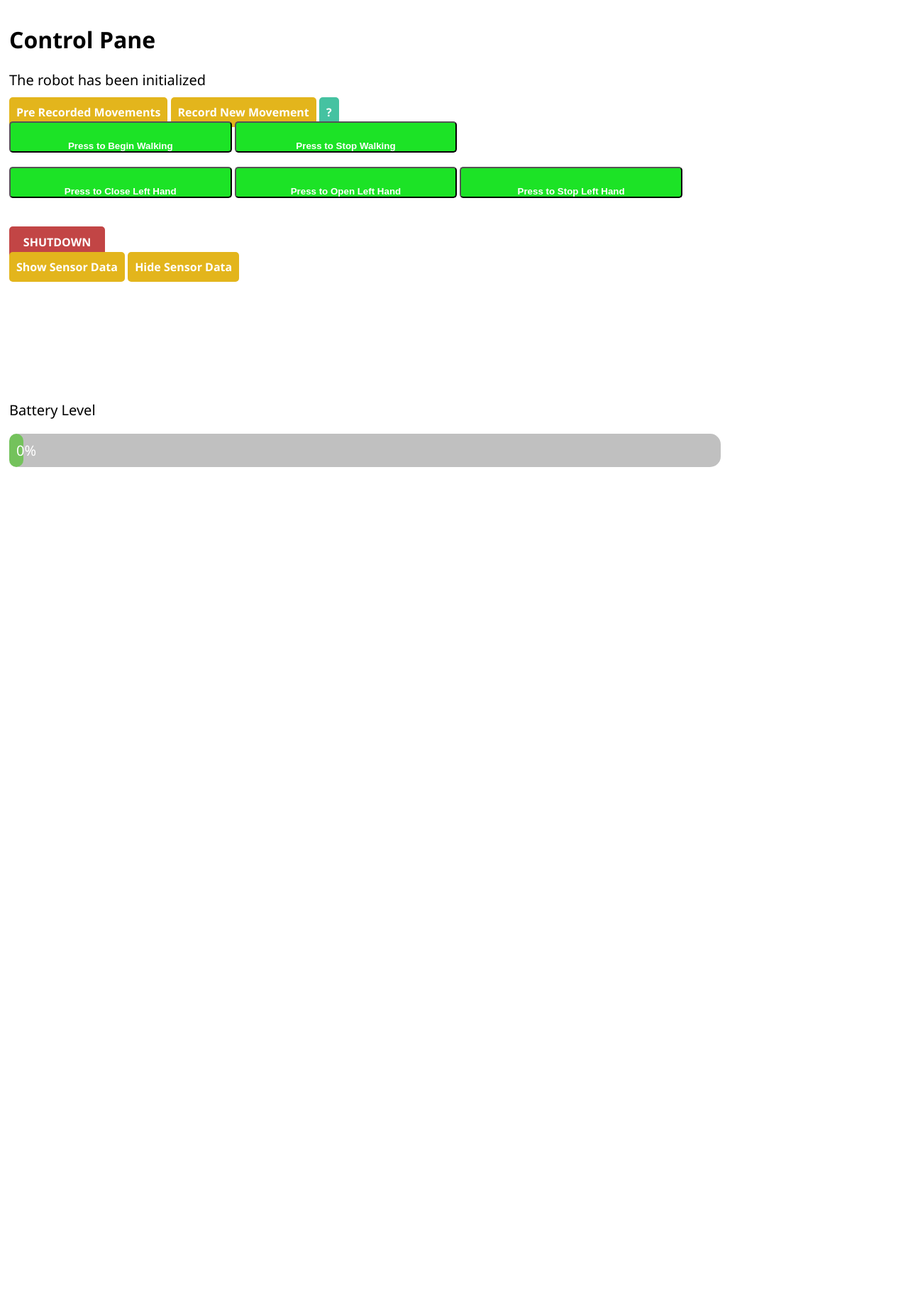
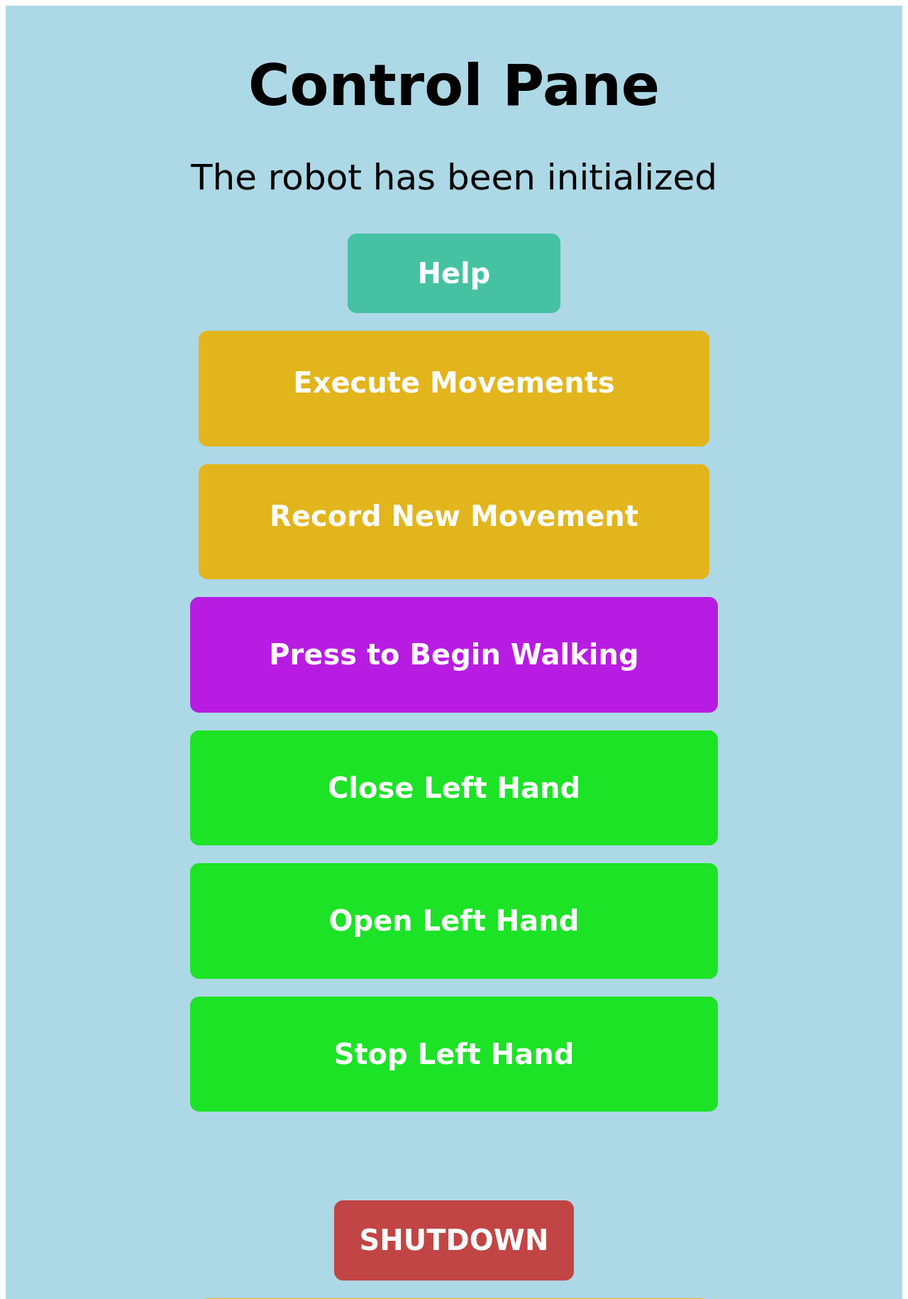
Before and after one commit to KoalbyMQP22-23/raspberry-pi, a Flask app: page /home/ in a window 1280 px wide. Shown: the top 1830 px of the page at 71% size. Before the commit the page ends 658 px from the top, so only its background shows below. Run offline with Flask 3, Linux system fonts and the light colour scheme; parts of the project's set-up code (start-up, migrations or seed data) failed here and were passed over; some libraries are stand-ins or nearby versions.

Commit message:
UI overhaul

```diff
--- a/app.py
+++ b/app.py
@@ -8,7 +8,6 @@ from serial import SerialException
 from backend.KoalbyHumaniod.Robot import RealRobot, SimRobot
 from backend.KoalbyHumaniod.Sensors.sensorData import SensorData
 from backend.Primitives import MovementManager
-# from backend.Primitives.PrimitivesToExecute import PrimitivesToExecute
 from backend.Simulation import sim as vrep
 from backend.Testing.runToTestWalk import Walker
 
@@ -34,6 +33,8 @@ def init():
     :return: 1 if robot is not connected, 0 if robot is
     """
     global robot
+    global walker
+    walker = Walker()
     sensor_data = SensorData()
     try:
         robot = RealRobot()
@@ -67,6 +68,8 @@ def init_simulation():
     global sensor_data
     sensor_data = SensorData()
     global client_id
+    global walker
+    walker = Walker()
 
     # TODO: this is duplicated lots of places
     vrep.simxFinish(-1)  # just in case, close all opened connections
@@ -80,6 +83,7 @@ def init_simulation():
         return Response("0", mimetype="text/xml")
 
     robot = SimRobot(client_id)
+    print("robot should be created")
     sensor_data.init_robot(robot)
     return Response("1", mimetype="text/xml")
 
@@ -153,27 +157,16 @@ def sensor_data():
     return Response(json_object, mimetype="text/xml")
 
 
-@app.route("/walk-start/")
-def walk_start():
+@app.route("/walk-toggle/")
+def walk_toggle():
     """
     Sets the isWalking property to ture, making the robot start walking
     :return: Robot finished walking to the user. Will only return after robot stops walking
     """
     global walker
-    walker = Walker(True)
-    walker.play("walk", 1, 1, robot)
-    return Response("Robot finished walking", mimetype="text/xml")
+    walker.toggle("walk", 1, 1, robot)
+    return Response("Robot toggled walking", mimetype="text/xml")
 
-
-@app.route("/walk-stop/")
-def walk_stop():
-    """
-    Sets the isWalking property to false, making the robot stop walking
-    :return: Robot stopped walking to the user
-    """
-    global walker
-    walker.isWalking = False
-    return Response("Robot stopped walking", mimetype="text/xml")
 
 
 @app.route("/open-hand/")
@@ -208,3 +201,4 @@ def close_hand():
 
 if __name__ == '__main__':
     app.run(host='192.168.1.148', port=5000, debug=True, threaded=False)  #IP address here
+    # app.run(host='0.0.0.0', port=5000, debug=True, threaded=False)
--- a/backend/KoalbyHumaniod/Sensors/sensorData.py
+++ b/backend/KoalbyHumaniod/Sensors/sensorData.py
@@ -13,6 +13,6 @@ class SensorData(object):
                     "tf_luna_data": (self.robot.get_tf_luna_data()),
                     "pitch_roll_yaw": (self.robot.get_filtered_data(imu_data)),
                     "husky_lens_data": (self.robot.get_husky_lens_data())}
-        # ret_dict = {"battery_level": (self.robot.read_battery_level())}
+
         print(ret_dict)
         return ret_dict
--- a/static/site.css
+++ b/static/site.css
@@ -10,10 +10,19 @@
     color: inherit;
 }
 
+@media (pointer:none), (pointer:coarse) {
+    .body-content {
+        zoom: 250%;
+        text-align:center;
+        align-items:center;
+        justify-content: center;
+        background-color: lightblue;
+  }
+}
 
 .body-content {
     padding: 5px;
-    font-family: 'Segoe UI', Tahoma, Geneva, Verdana, sans-serif;
+    font-family: 'Comic Sans MS';
 }
 
 .child {
@@ -21,21 +30,22 @@
 }
 
 .init-button {
-    display: block;
+    display: inline-block;
     width: 115px;
-    height: 25px;
+    height: 20px;
+    margin: 10px;
     background: #61c245;
-    padding: 10px;
+    padding: 20px;
     text-align: center;
     text-decoration: none;
-    border-radius: 5px;
+    border-radius: 10px;
     color: white;
     font-weight: bold;
     line-height: 25px;
 }
 
 .shutdown-button {
-    display: block;
+    display: inline-block;
     width: 115px;
     height: 25px;
     background: #c24545;
@@ -46,14 +56,16 @@
     color: white;
     font-weight: bold;
     line-height: 25px;
+    margin-bottom: 10px;
 }
 
 .tutorial-button {
-    display: inline;
-    width: 115px;
+    display: inline-block;
+    width: 100px;
     height: 25px;
     background: #45c2a1;
     padding: 10px;
+    margin-bottom: 10px;
     text-align: center;
     text-decoration: none;
     border-radius: 5px;
@@ -63,17 +75,31 @@
 }
 
 .button {
-    display: inline;
-    width: 115px;
+    display: inline-block;
+    width: 50%;
     height: 25px;
     background: #e3b51c;
-    padding: 10px;
+    padding: 20px;
     text-align: center;
     text-decoration: none;
     border-radius: 5px;
     color: white;
+    margin-bottom: 10px;
     font-weight: bold;
-    line-height: 25px;
+}
+
+.sensor-button {
+    display: inline-block;
+    width: 50%;
+    height: 25px;
+    background: #e3b51c;
+    padding: 20px;
+    text-align: center;
+    text-decoration: none;
+    border-radius: 5px;
+    color: white;
+    margin-bottom: 10px;
+    font-weight: bold;
 }
 
 .loader {
@@ -106,12 +132,31 @@
 }
 
 .move_button {
-    width: 25%;
-    height: 15px;
+    display: inline-block;
+    border: none;
+    width: 60%;
+    margin-bottom: 10px;
     background: #1ce326;
     padding: 20px;
-    text-align: center;
     text-decoration: none;
+    font-family: 'Comic Sans MS';
+    font-size: 16px;
+    border-radius: 5px;
+    color: white;
+    font-weight: bold;
+    line-height: 25px;
+}
+
+.walk_button {
+    display: inline-block;
+    border: none;
+    width: 60%;
+    margin-bottom: 10px;
+    background: #b81ce3;
+    padding: 20px;
+    text-decoration: none;
+    font-family: 'Comic Sans MS';
+    font-size: 16px;
     border-radius: 5px;
     color: white;
     font-weight: bold;
--- a/templates/home.html
+++ b/templates/home.html
@@ -4,21 +4,18 @@
 {% endblock %}
 {% block content %}
     <h1>Control Pane</h1>
-    <p>The robot has been initialized</p>
+    <p id =descriptor>The robot has been initialized</p>
     <div>
-        <a href=pre-recorded class="button">Pre Recorded Movements</a>
+    <div>
+        <a href=tutorial class="tutorial-button">Help</a>
+    </div>
+
+    <a href=pre-recorded class="button">Execute Movements</a>
         <a href=record-new class="button">Record New Movement</a>
-        <a href=tutorial class="tutorial-button">?</a>
-    </div>
-    <div>
-        <button id="startWalk" class="move_button">Press to Begin Walking</button>
-        <button id="stopWalk" class="move_button">Press to Stop Walking</button>
-        <p id="walkMessage"></p>
-    </div>
-    <div>
-        <button id="closeHand" class="move_button">Press to Close Left Hand</button>
-        <button id="openHand" class="move_button">Press to Open Left Hand</button>
-        <button id="stopHand" class="move_button">Press to Stop Left Hand</button>
+    <button id="walk" class="walk_button">Press to Begin Walking</button>
+        <button id="closeHand" class="move_button">Close Left Hand</button>
+        <button id="openHand" class="move_button">Open Left Hand</button>
+        <button id="stopHand" class="move_button">Stop Left Hand</button>
     <p id="handMessage"></p>
     </div>
     <script>
@@ -28,27 +25,15 @@
     }
     window.onload = clearQueue
 
-    var button = document.getElementById("startWalk");
+    var button = document.getElementById("walk");
         button.addEventListener("click", function (e) {
-            console.log("Starting walk");
+            console.log("Walk clicked");
             e.preventDefault();
             const request = new XMLHttpRequest();
             request.onload = function () {
-                document.getElementById('walkMessage').innerHTML = request.response;
+                document.getElementById('descriptor').innerHTML = request.response;
             };
-            request.open("GET", "/walk-start", true);
-            request.send();
-        });
-
-        var stopWalkButton = document.getElementById("stopWalk");
-        stopWalkButton.addEventListener("click", function (e) {
-            console.log("Finishing walk");
-            e.preventDefault();
-            const request = new XMLHttpRequest();
-            request.onload = function () {
-                document.getElementById('walkMessage').innerHTML = request.response;
-            };
-            request.open("GET", "/walk-stop", true);
+            request.open("GET", "/walk-toggle", true);
             request.send();
         });
 
--- a/templates/layout.html
+++ b/templates/layout.html
@@ -18,17 +18,15 @@
         <a href="" class="shutdown-button" id="shutdownButton">SHUTDOWN</a>
     </div>
     <div>
-        <a href="" class="button" id="sensorDataButton">Show Sensor Data</a>
-        <a href="" class="button" id="hideSensorDataButton">Hide Sensor Data</a>
+        <a href="" class="sensor-button" id="sensorDataButton">Show Sensor Data</a>
     </div>
     <div>
         <canvas id="imu-chart"></canvas>
     </div>
     <div id=sensor-data-info>
-        <p id="battery-level"></p>
 
-        <p>Battery Level</p>
-        <div class="container">
+        <div id = "battery-box" class="container">
+            <p>Battery Level</p>
             <div id="battery-level-bar" class="battery">0%</div>
         </div>
         <p id="tf-luna-dist"></p>
@@ -90,15 +88,18 @@
 
         function updateData() {
             const request = new XMLHttpRequest();
+            if(!shown){
+                return;
+            }
             request.onload = function () {
                 const jsonRes = JSON.parse(request.response);
-                document.getElementById("battery-level").innerHTML = "Battery Level is: " + jsonRes.battery_level;
+                document.getElementById("battery-level-bar").innerHTML = jsonRes.battery_level;
                 document.getElementById("tf-luna-dist").innerHTML = "TF Luna Distance is: " + jsonRes.tf_luna_data;
                 document.getElementById("raw-imu").innerHTML = "Raw IMU Data is: " + jsonRes.imu_data[0] + ", " + jsonRes.imu_data[1] + ", " + jsonRes.imu_data[2];
                 document.getElementById("pitch-roll-yaw").innerHTML = "Pitch is: " + jsonRes.pitch_roll_yaw[0] + ", Roll is: " + jsonRes.pitch_roll_yaw[1] + ", and Yaw is: " + jsonRes.pitch_roll_yaw[2];
                 document.getElementById("husky-lens").innerHTML = "Husky Lens Data is: " + jsonRes.husky_lens_data;
                 document.getElementById("battery-level-bar").innerHTML = jsonRes.battery_level + "%";
-                document.getElementById("battery-level-bar").style.width = '88';
+                document.getElementById("battery-level-bar").style.width = 79;
                 {#document.getElementById("sensor-data-info").innerHTML = request.response#}
                 pitch.push(jsonRes.pitch_roll_yaw[0]);
                 roll.push(jsonRes.pitch_roll_yaw[1]);
@@ -145,22 +146,27 @@
 
         // constantly collects data
         // window.onclick = updateData
+        var shown = false;
 
         var sensorDataButton = document.getElementById("sensorDataButton");
         sensorDataButton.addEventListener("click", function (e) {
             e.preventDefault();
-            document.getElementById("sensor-data-info").style.display = "block";
+            if (!shown){
+                shown = true;
+                document.getElementById("sensorDataButton").innerText = "Hide Sensor Data"
+                document.getElementById("sensor-data-info").style.display = "block";
             document.getElementById("imu-chart").style.display = "block";
-            document.getElementById("battery-level-bar").style.display = "none";
+            document.getElementById("battery-level-bar").style.display = "block";
             window.onclick = updateData
-        });
-
-        var button = document.getElementById("hideSensorDataButton");
-        button.addEventListener("click", function (e) {
-            e.preventDefault();
-            document.getElementById("sensor-data-info").style.display = "none";
+            }
+            else{
+                shown = false;
+                document.getElementById("sensorDataButton").innerText = "Show Sensor Data"
+                document.getElementById("sensor-data-info").style.display = "none";
             document.getElementById("imu-chart").style.display = "none";
             document.getElementById("battery-level-bar").style.display = "none";
+            }
+
         });
     </script>
 
--- a/templates/welcome.html
+++ b/templates/welcome.html
@@ -16,7 +16,7 @@ Welcome
     }
     function hideButtons(){
         document.getElementById("sensorDataButton").style.display = "none";
-        document.getElementById("hideSensorDataButton").style.display = "none";
+        document.getElementById("battery-box").style.display = "none";
         document.getElementById("shutdownButton").style.display = "none";
     }
     window.onload = clearStorage
```
Also changed, not shown: backend/KoalbyHumaniod/Robot.py (+8 -7 lines), backend/Testing/runToTestWalk.py (+9 -3 lines).
